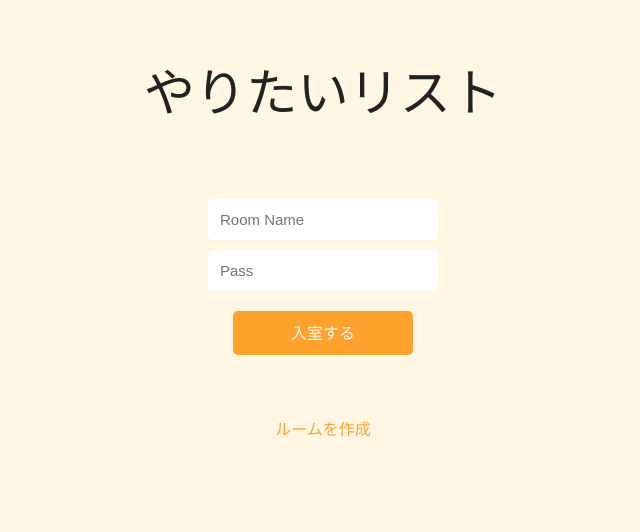
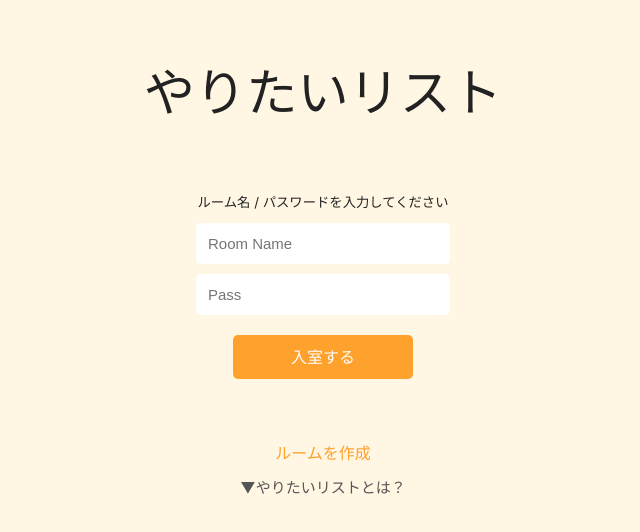
Before and after one commit to arie0703/watch-list-app, a React (Vite) app: page / in a window 1280 px wide. Shown: the top 532 px of the page, without its empty margins (317-957 px from the left). Built offline with nearby package versions, Linux system fonts and the light colour scheme; no server answers; a web font is replaced by a local one.

Commit message:
:lipstick: サービス説明等の文言追加

```diff
--- a/src/App.tsx
+++ b/src/App.tsx
@@ -8,6 +8,7 @@ import { ExitButton } from "./components/exit-button";
 import { WatchList } from "./components/watch-list";
 import { FloatingButton } from "./components/floating-button";
 import { NewRoom } from "./components/new-room";
+import { Hint } from "./components/hint";
 
 function App() {
   const [cookies] = useCookies();
@@ -34,6 +35,7 @@ function App() {
         <>
           <Entry setCurrentRoom={setCurrentRoom} />
           <NewRoom setCurrentRoom={setCurrentRoom}/>
+          <Hint />
         </>
       )}
 
--- a/src/components/entry/entry.module.scss
+++ b/src/components/entry/entry.module.scss
@@ -6,7 +6,7 @@
     font-size: 15px;
     outline: none;
     display: block;
-    min-width: 70%;
+    width: 230px;
     margin: 10px auto;
     border: none;
     border-radius: 0.3rem;
--- a/src/components/entry/index.tsx
+++ b/src/components/entry/index.tsx
@@ -35,6 +35,7 @@ export const Entry = ({ setCurrentRoom }: EntryProps) => {
     <FormProvider {...formMethods}>
       <form onSubmit={onSubmit}>
         <div className={styles["entry-form"]}>
+          <small>ルーム名 / パスワードを入力してください</small>
           <input
             className={styles["text-field"]}
             placeholder="Room Name"
--- /dev/null
+++ b/src/components/hint/hint.module.scss
@@ -0,0 +1,31 @@
+.hint button {
+  border: none;
+  background: none;
+  font-size: 15px;
+  font-weight: 500;
+  color: #555;
+
+  &:hover {
+    cursor: pointer;
+    color: #000;
+    transition: 0.2s;
+  }
+}
+
+.hint-message {
+  margin: 10px auto;
+  max-width: 85%;
+  background-color: #ffffffaa;
+  padding: 1rem;
+  border-radius: 15px;
+  text-align: left;
+
+  p {
+    font-size: 13px;
+  }
+
+  .caution {
+    font-size: 12px;
+    color: #d9534f;
+  }
+}
--- /dev/null
+++ b/src/components/hint/index.tsx
@@ -0,0 +1,33 @@
+import styles from "./hint.module.scss";
+import { useState } from "react";
+
+export const Hint = () => {
+
+  const [isVisible, setIsVisible] = useState(false);
+
+  const toggleVisibility = () => {
+    setIsVisible(!isVisible);
+  };
+
+  return (
+    <div className={styles["hint"]}>
+      <button
+        onClick={() => toggleVisibility()}
+      >
+        {isVisible && <>▲</> || <>▼</>}
+        やりたいリストとは？
+      </button>
+
+
+      {isVisible &&
+        <div className={styles["hint-message"]}>
+          <p>やりたいことリストは知人と「やってみたいこと」をシェアするサービスです。</p>
+          <p>会員登録不要で、ルームを作成しルーム名とパスワードを知人間でシェアするだけで簡単に利用できます。</p>
+
+          <b className={styles["caution"]}>[注意] 個人情報等センシティブな情報は投稿しないでください。</b>
+        </div>
+      }
+
+    </div>
+  );
+};
```
Also changed, not shown: src/components/form/form.module.scss (line endings or trailing spaces).
